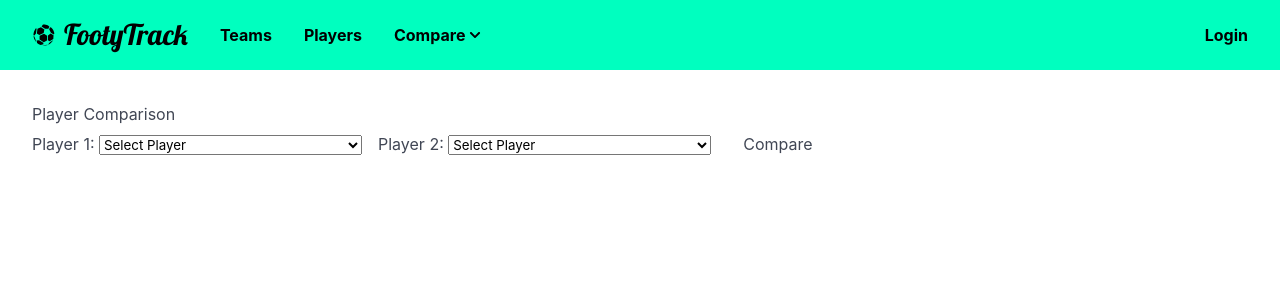
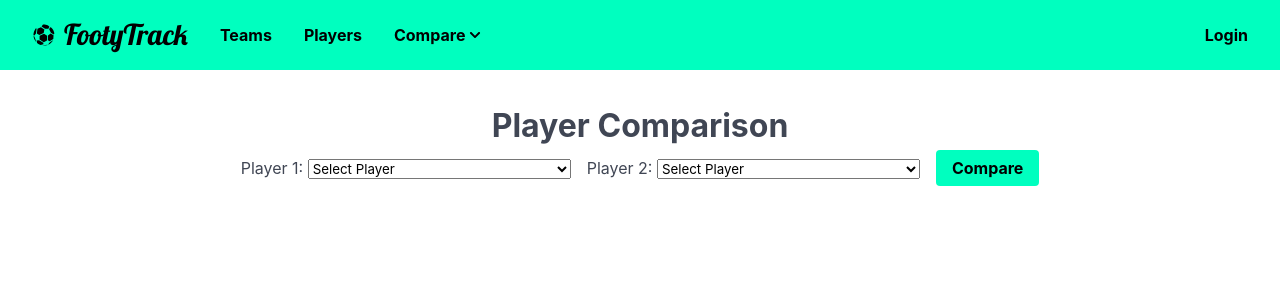
Before and after one commit to FootyTrack/CSCI2040, a React (Vite) app in the folder footytrack3/: page /compare/players in a window 1280 px wide. Shown: the top 300 px of the page. Built offline with nearby package versions, Linux system fonts and the light colour scheme.

Commit message:
player icons render

```diff
--- a/footytrack3/src/pages/PlayerComparison.jsx
+++ b/footytrack3/src/pages/PlayerComparison.jsx
@@ -1,6 +1,7 @@
 // src/pages/PlayerComparison.jsx
 import React, { useState } from 'react';
 import players from "../data/players_with_photos.json";
+import teams from "../data/teams.js";
 
 const dummyPlayers = [
   { id: 1, name: "Player A", goals: 10, assists: 5, appearances: 20 },
@@ -13,10 +14,25 @@ const PlayerComparison = () => {
   const [player2, setPlayer2] = useState("");
   const [compareData, setCompareData] = useState(null);
 
+  // Process players to generate displayPhotoPath dynamically
+  const processedPlayers = players.map(player => {
+    let photoPath = "";
+
+    if (player.photo_path && player.photo_path.trim() !== "") {
+      // Extract the filename and create the correct web path
+      const filename = player.photo_path.split(/[\\\/]/).pop();
+      photoPath = `/assets/player_headshots/${filename}`;
+    }
+
+    return {
+      ...player,
+      displayPhotoPath: photoPath,
+    };
+  });
+
   const handleCompare = () => {
-    // Find players from dummy data
-    const p1 = players.find(p => p.name === player1);
-    const p2 = players.find(p => p.name === player2);
+    const p1 = processedPlayers.find(p => p.name === player1);
+    const p2 = processedPlayers.find(p => p.name === player2);
 
     if (p1 && p2) {
       setCompareData({ player1: p1, player2: p2 });
@@ -27,8 +43,10 @@ const PlayerComparison = () => {
 
   return (
     <div style={{ padding: "2rem" }}>
-      <h1>Player Comparison</h1>
-      <div style={{ marginBottom: "1rem" }}>
+      <h1 style={{ fontWeight: "bold", fontSize: "2rem", textAlign: "center" }}>
+        Player Comparison
+        </h1>
+      <div style={{ marginBottom: "1rem", textAlign: "center"}}>
         <label>
           Player 1:{" "}
           <select value={player1} onChange={(e) => setPlayer1(e.target.value)}>
@@ -47,19 +65,64 @@ const PlayerComparison = () => {
             ))}
           </select>
         </label>
-        <button onClick={handleCompare} style={{ marginLeft: "1rem", padding: "0.5rem 1rem" }}>
+        <button onClick={handleCompare}
+          style={{
+            marginLeft: "1rem",
+            padding: "0.5rem 1rem",
+            backgroundColor: "#00FFBF",
+            color: "#000",
+            borderRadius: "4px",
+            cursor: "pointer",
+            fontWeight: "bold",
+          }}>
           Compare
         </button>
       </div>
       {compareData && (
         <div>
           <h2>Comparison Results</h2>
+          <div style={{ display: "flex", justifyContent: "space-around", marginBottom: "1rem" }}>
+            {/* Player 1 Photo */}
+            <div style={{ textAlign: "center" }}>
+              <img
+                src={compareData.player1.displayPhotoPath}
+                alt={compareData.player1.name}
+                style={{ width: "150px", height: "150px", borderRadius: "50%" }}
+              />
+              <p style={{ fontWeight: "bold" }}>{compareData.player1.name}</p>
+              <img
+                src={compareData.player1.team_icon}
+                alt={`${compareData.player1.team} Icon`}
+                style={{ width: "50px", height: "50px" }}
+              />
+              <p>{compareData.player1.team}</p>
+            </div>
+
+            {/* Player 2 Photo */}
+            <div style={{ textAlign: "center" }}>
+              <img
+                src={compareData.player2.displayPhotoPath}
+                alt={compareData.player2.name}
+                style={{ width: "150px", height: "150px", borderRadius: "50%" }}
+              />
+              <p style={{ fontWeight: "bold" }}>{compareData.player2.name}</p>
+              <img
+                src={compareData.player2.team_icon}
+                alt={`${compareData.player2.team} Icon`}
+                style={{ width: "50px", height: "50px" }}
+              />
+              <p>{compareData.player2.team}</p>
+            </div>
+          </div>
+
+
           <table style={{ width: "100%", borderCollapse: "collapse", textAlign: "center" }} border="1" cellPadding="8">
             <thead>
-              <tr style={{ backgroundColor: "#f0f0f0" }}>
-                <th>Stat</th>
-                <th>{compareData.player1.name}</th>
-                <th>{compareData.player2.name}</th>
+              <tr style={{ backgroundColor: "#00FFBF", color: "#000",
+               }}>
+                <th style={{ color: "#000" }}>Stat</th>
+                <th style={{ color: "#000" }}>{compareData.player1.name}</th>
+                <th style={{ color: "#000" }}>{compareData.player2.name}</th>
               </tr>
             </thead>
             <tbody>
```
